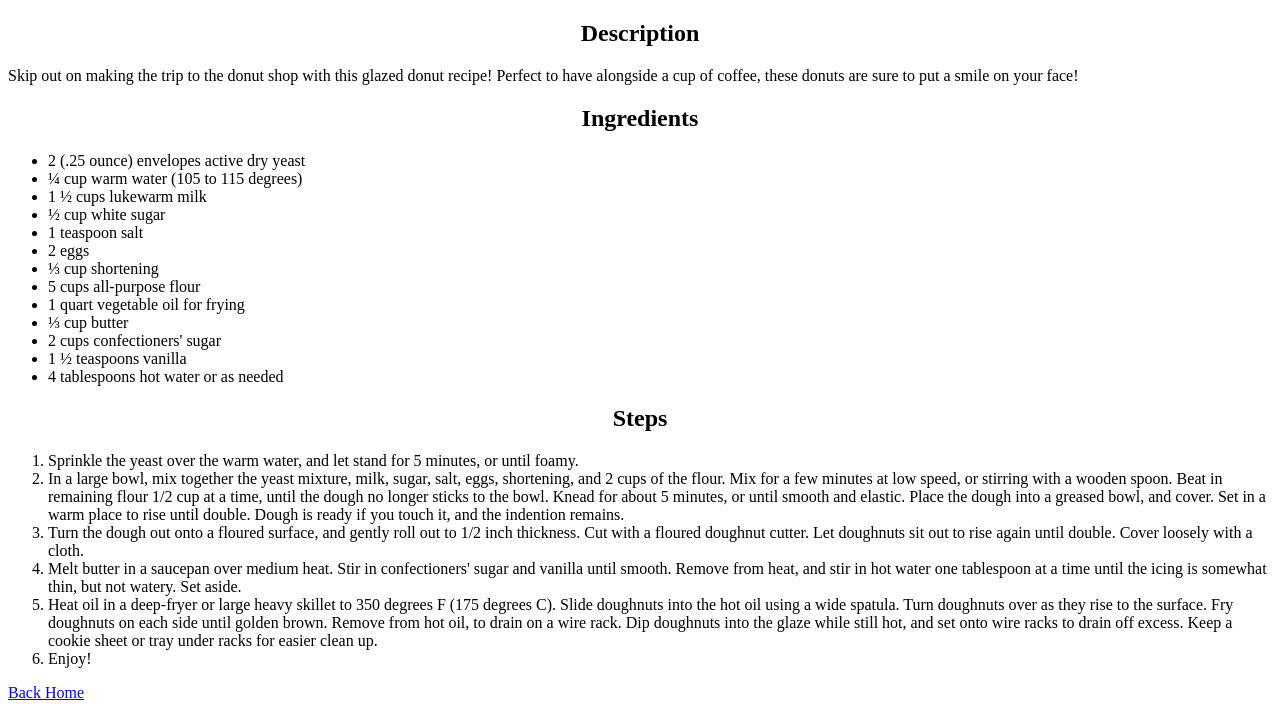
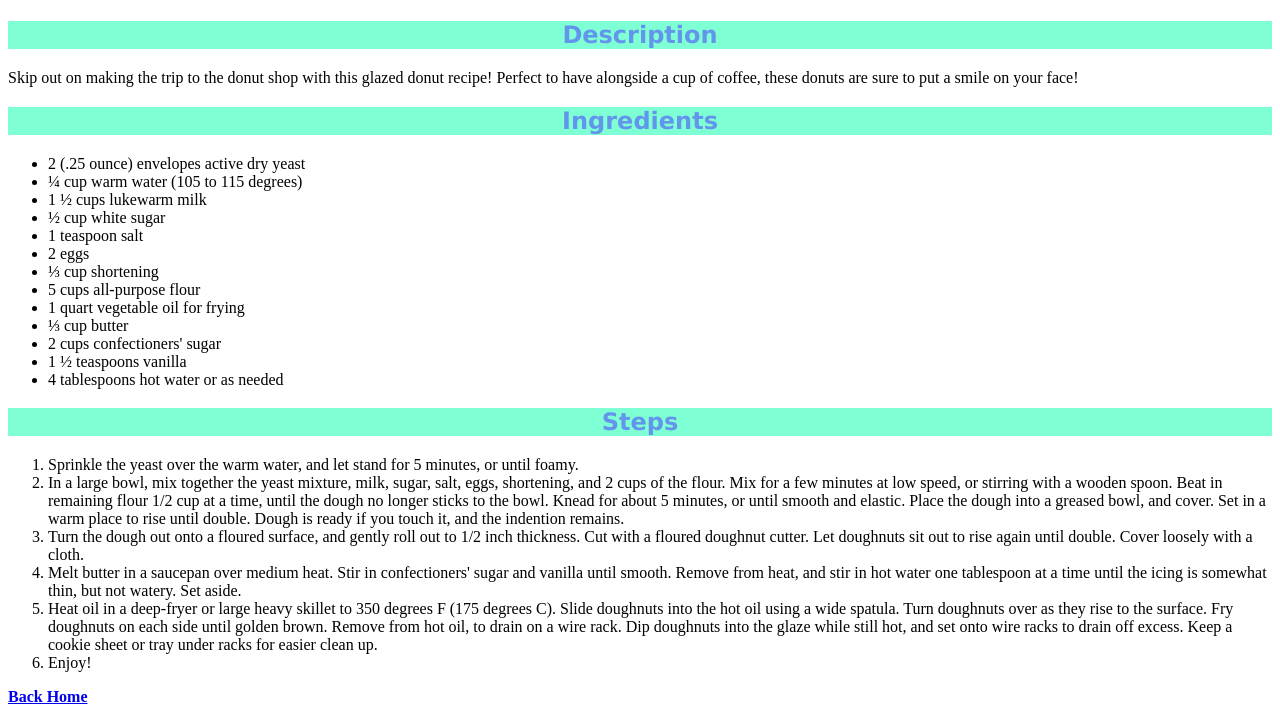
Before and after one commit to hobsocks/odin-recipes, a plain HTML site: page recipes/Donuts.html in a window 1280 px wide. Shown: the part 394-1105 px from the top of the page. Drawn offline with Linux system fonts and the light colour scheme.

Commit message:
added styles to classifications

```diff
--- a/styles.css
+++ b/styles.css
@@ -2,16 +2,30 @@
     text-align: center;
     color: cornflowerblue;
     background-color: aquamarine;
+    font-family: Verdana, Geneva, Tahoma, sans-serif;
 }
 
 .desc {
     text-align: center;
+    color: cornflowerblue;
+    background-color: aquamarine;
+    font-family: Verdana, Geneva, Tahoma, sans-serif;
 }
 
 .ingredients {
     text-align: center;
+    color: cornflowerblue;
+    background-color: aquamarine;
+    font-family: Verdana, Geneva, Tahoma, sans-serif;
 }
 
 .steps {
     text-align: center;
+    color: cornflowerblue;
+    background-color: aquamarine;
+    font-family: Verdana, Geneva, Tahoma, sans-serif;
 }
+
+.back-home-button {
+    font-weight: bolder;
+}
```
